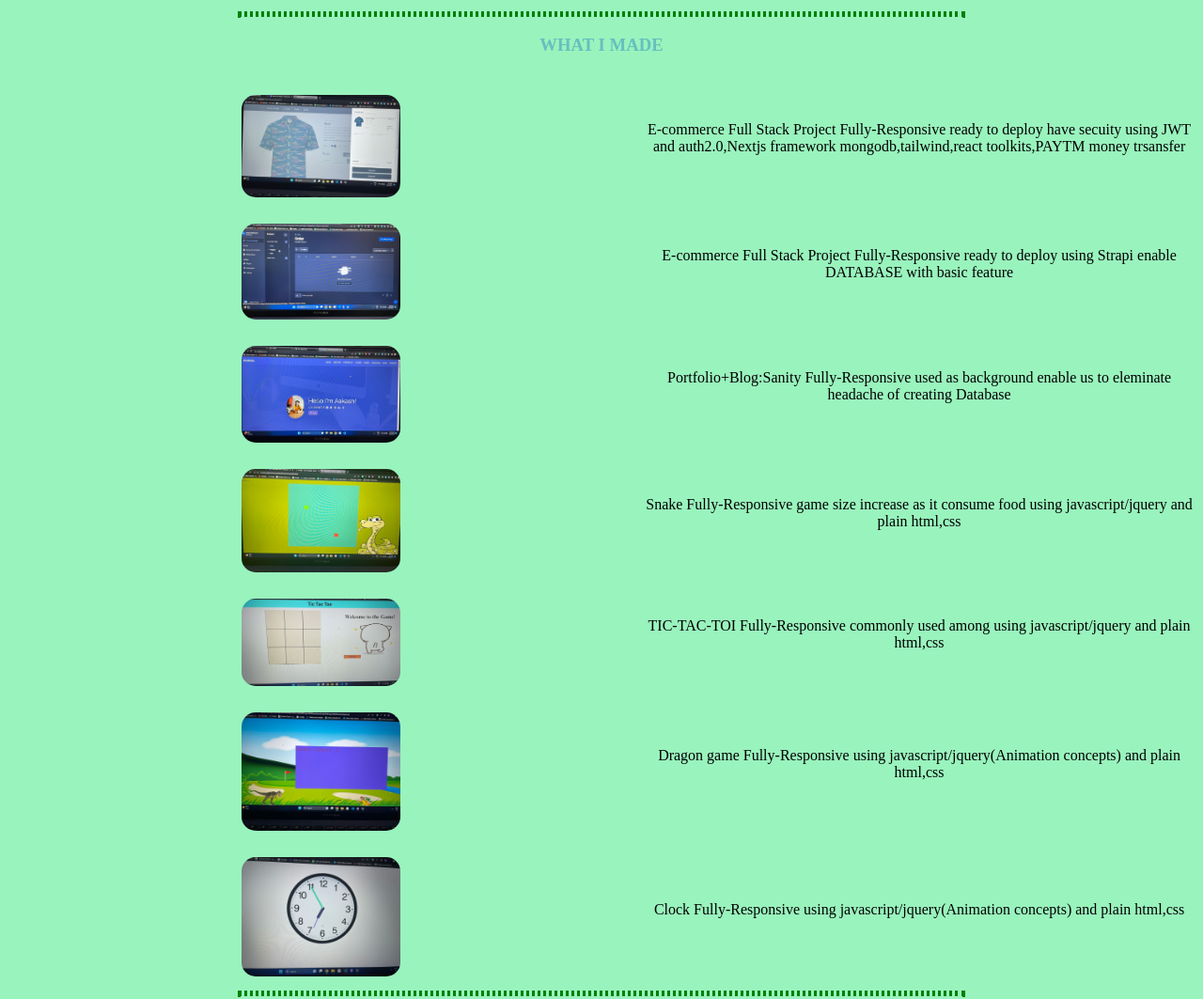
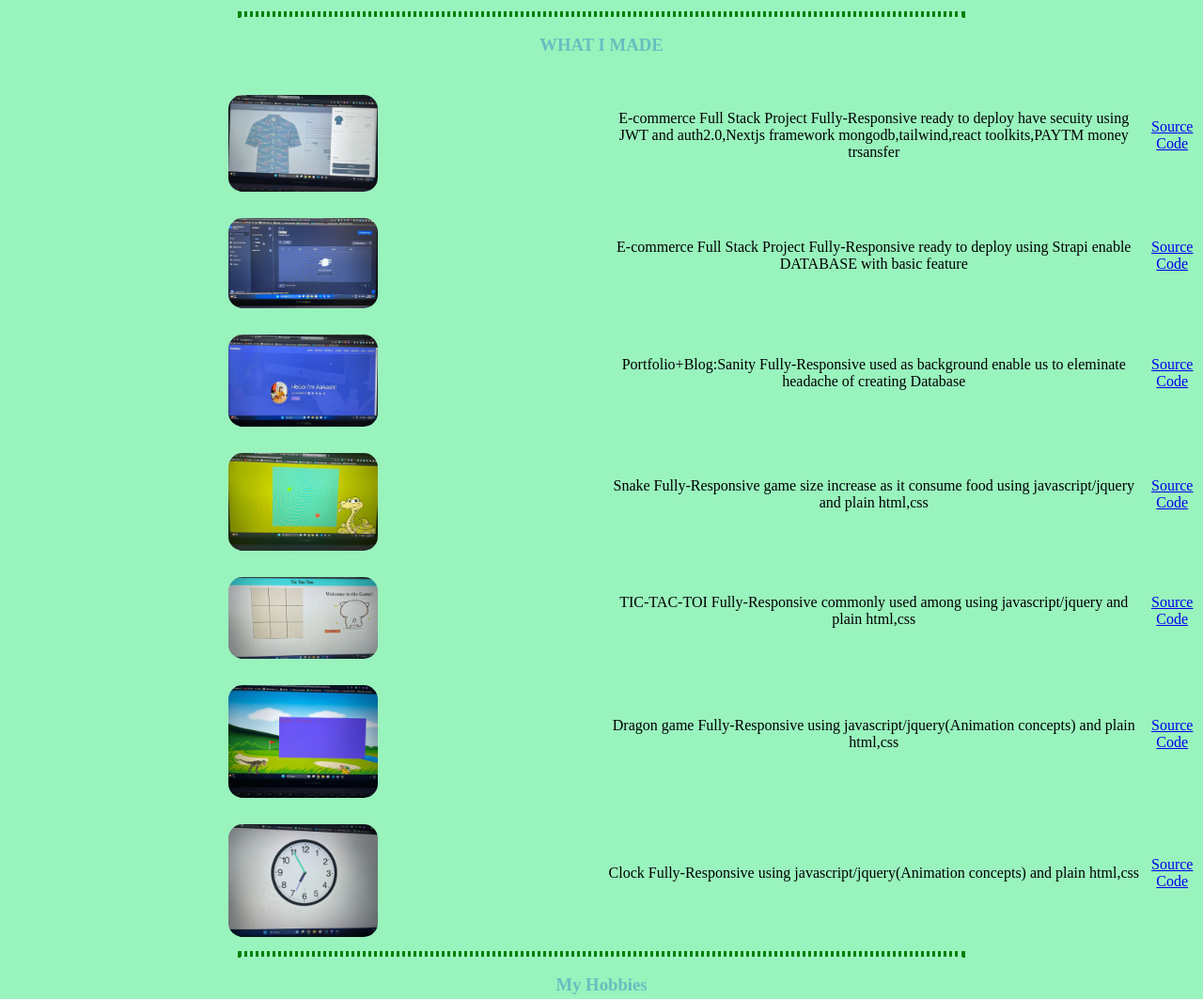
Before and after one commit to Aakash260/CSS-Portfolio1, a plain HTML site: page index.html in a window 1280 px wide. Shown: the part 1520-2583 px from the top of the page at 94% size. Drawn offline with Linux system fonts and the light colour scheme.

Commit message:
Update index.html

```diff
--- a/index.html
+++ b/index.html
@@ -46,34 +46,40 @@
             <tr>
                 <td><img class="e" src="e-COMMERCE.jpeg" alt=""></td>
                 <td >E-commerce Full Stack Project Fully-Responsive ready to deploy have secuity using JWT and auth2.0,Nextjs framework mongodb,tailwind,react toolkits,PAYTM money trsansfer</td>
+                <td><a href="https://github.com/Aakash260/E-Commerce">Source Code</a></td>
             </tr>
 
             <tr>
                 <td><img class="e" src="STRAPI.jpeg" alt=""></td>
                 <td >E-commerce Full Stack Project Fully-Responsive ready to deploy using Strapi enable DATABASE with basic feature</td>
+                <td><a href="https://github.com/Aakash260/myshop-strapi-ecommerce-main">Source Code</a></td>
             </tr>
 
             <tr>
                 <td><img class="e" src="sanity.io.jpeg" alt="" ></td>
                 <td> Portfolio+Blog:Sanity Fully-Responsive used as background enable us to eleminate headache of creating Database</td>
-            </tr>
+                <td><a href="https://github.com/Aakash260/Sanity-Course-main">Source Code</a></td>
+              </tr>
             <tr>
                 <td><img class="e" src="SNAKE.jpeg" alt=""></td>
                 <td>Snake Fully-Responsive game size increase as it consume food using javascript/jquery and plain html,css </td>
-            </tr>
+                <td><a href="https://github.com/Aakash260/myshop-strapi-ecommerce-main">Source Code</a></td>
+              </tr>
             <tr>
                 <td><img class="e" src="tICTAC.jpeg" alt=""></td>
                 <td>TIC-TAC-TOI Fully-Responsive commonly used among using javascript/jquery and plain html,css </td>
-                <td></td>
+                <td><a href="https://github.com/Aakash260/Tic-tac-toe">Source Code</a></td>
             </tr>
             <tr>
                 <td><img class="e" src="DRA.jpeg" alt=""></td>
                 <td>Dragon game Fully-Responsive using javascript/jquery(Animation concepts) and plain html,css </td>
-            </tr>
+                <td><a href="https://github.com/Aakash260/JavaScript-Dragon-Game">Source Code</a></td>
+              </tr>
             <tr>
                 <td><img class="e" src="aNALOG.jpeg" alt =""></td>
                 <td>Clock Fully-Responsive using javascript/jquery(Animation concepts) and plain html,css </td>
-            </tr>
+                <td><a href="https://github.com/Aakash260/Analog">Source Code</a></td>
+              </tr>
         </table>
     </div>
   </div>
```
